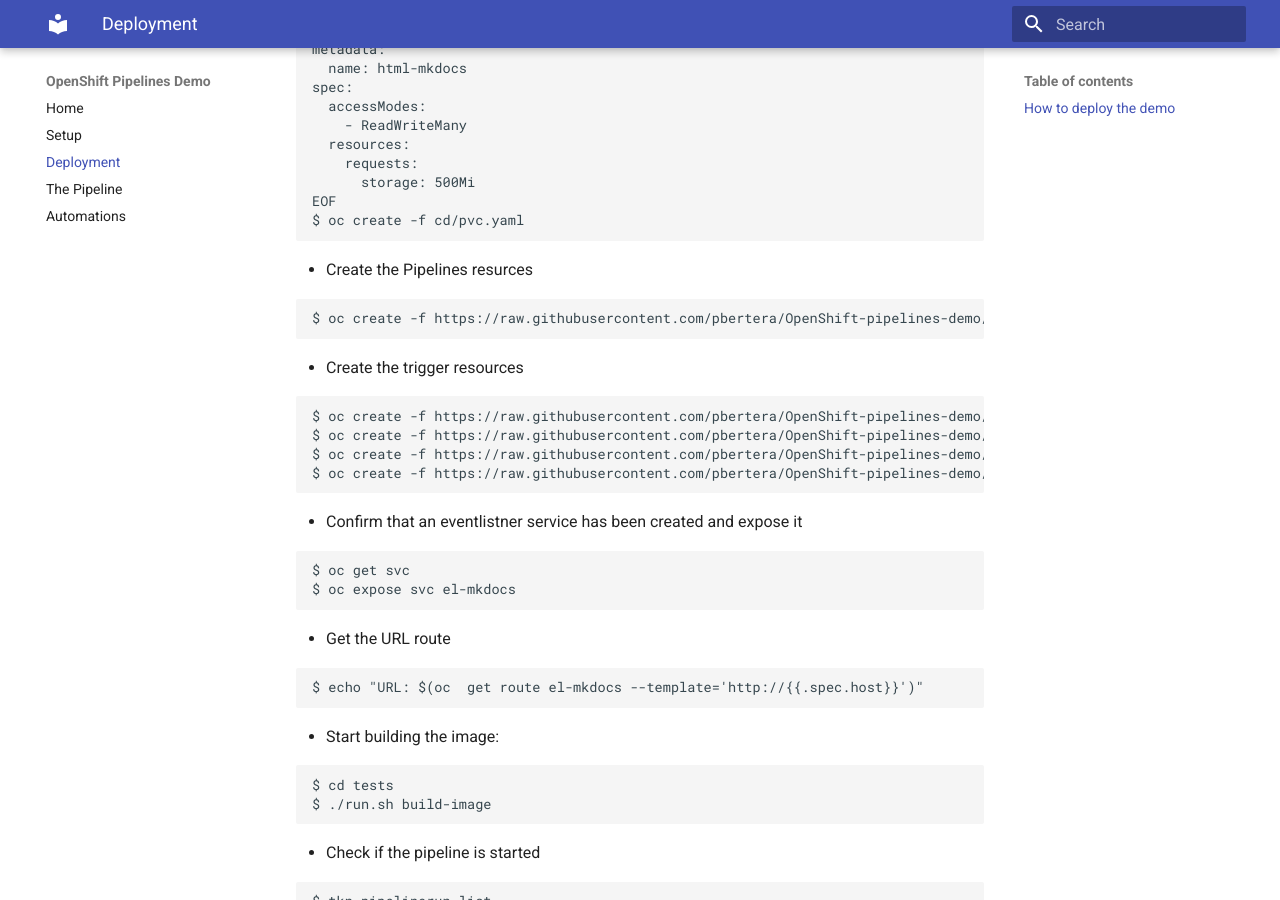
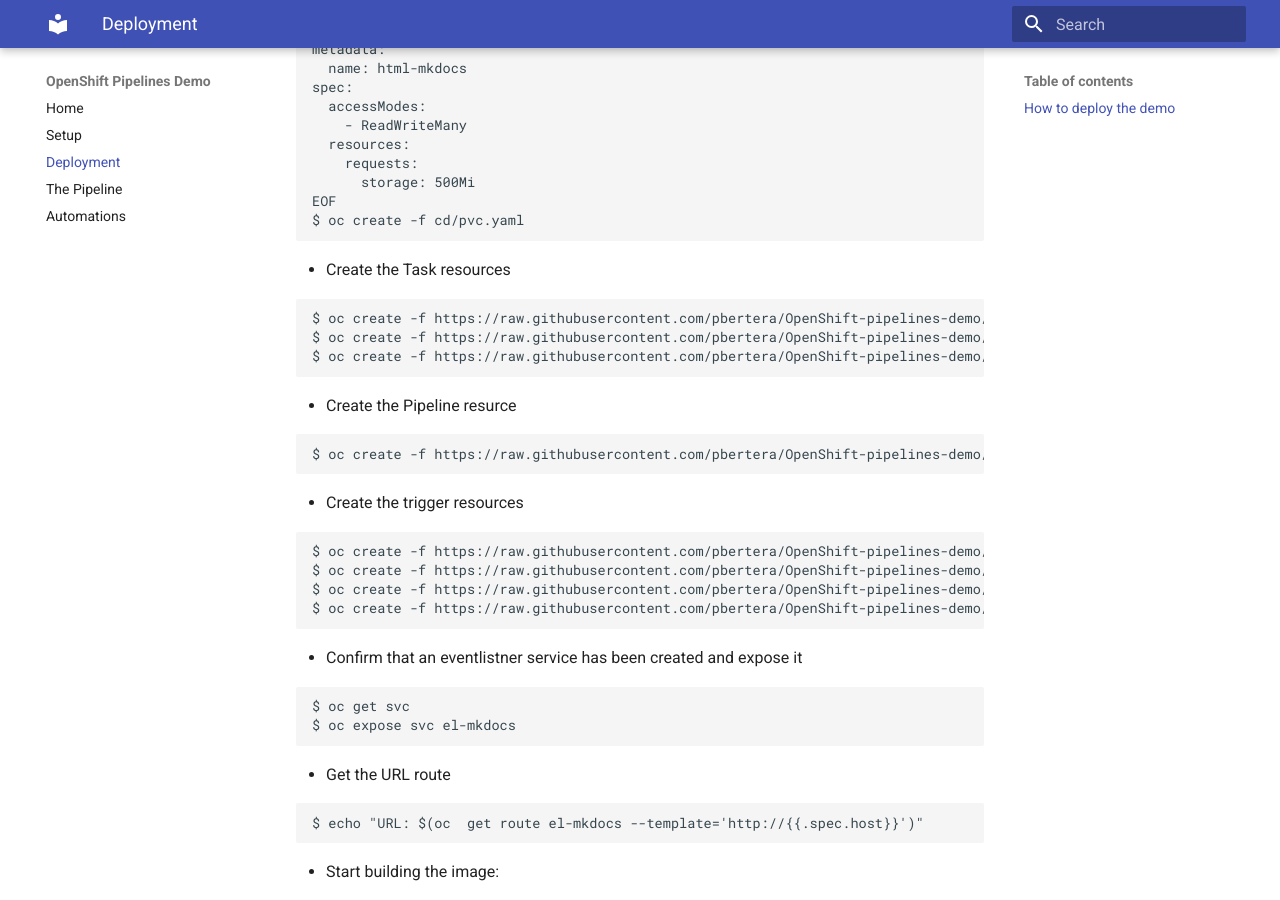
Before and after one commit to pbertera/OpenShift-pipelines-demo, an MkDocs documentation site: the page built from docs/deployment.md, in a window 1280 px wide and 900 px high, scrolled down 706 px. Built offline with MkDocs 1.6.1 and Material for MkDocs 9.7.7, drawn with Linux system fonts in a browser that asks for light colours; old or Windows-style settings are respelled for this version of MkDocs.

Commit message:
ADD: added tasks

````diff
--- a/docs/deployment.md
+++ b/docs/deployment.md
@@ -35,7 +35,15 @@
 $ oc create -f cd/pvc.yaml
 ```
 
-- Create the Pipelines resurces
+- Create the Task resources
+
+```
+$ oc create -f https://raw.githubusercontent.com/pbertera/OpenShift-pipelines-demo/main/cd/tasks/build-docs.yaml
+$ oc create -f https://raw.githubusercontent.com/pbertera/OpenShift-pipelines-demo/main/cd/tasks/apply-manifests.yaml
+$ oc create -f https://raw.githubusercontent.com/pbertera/OpenShift-pipelines-demo/main/cd/tasks/update-deployment.yaml
+```
+
+- Create the Pipeline resurce
 
 ```
 $ oc create -f https://raw.githubusercontent.com/pbertera/OpenShift-pipelines-demo/main/cd/pipeline/pipeline.yaml
````
